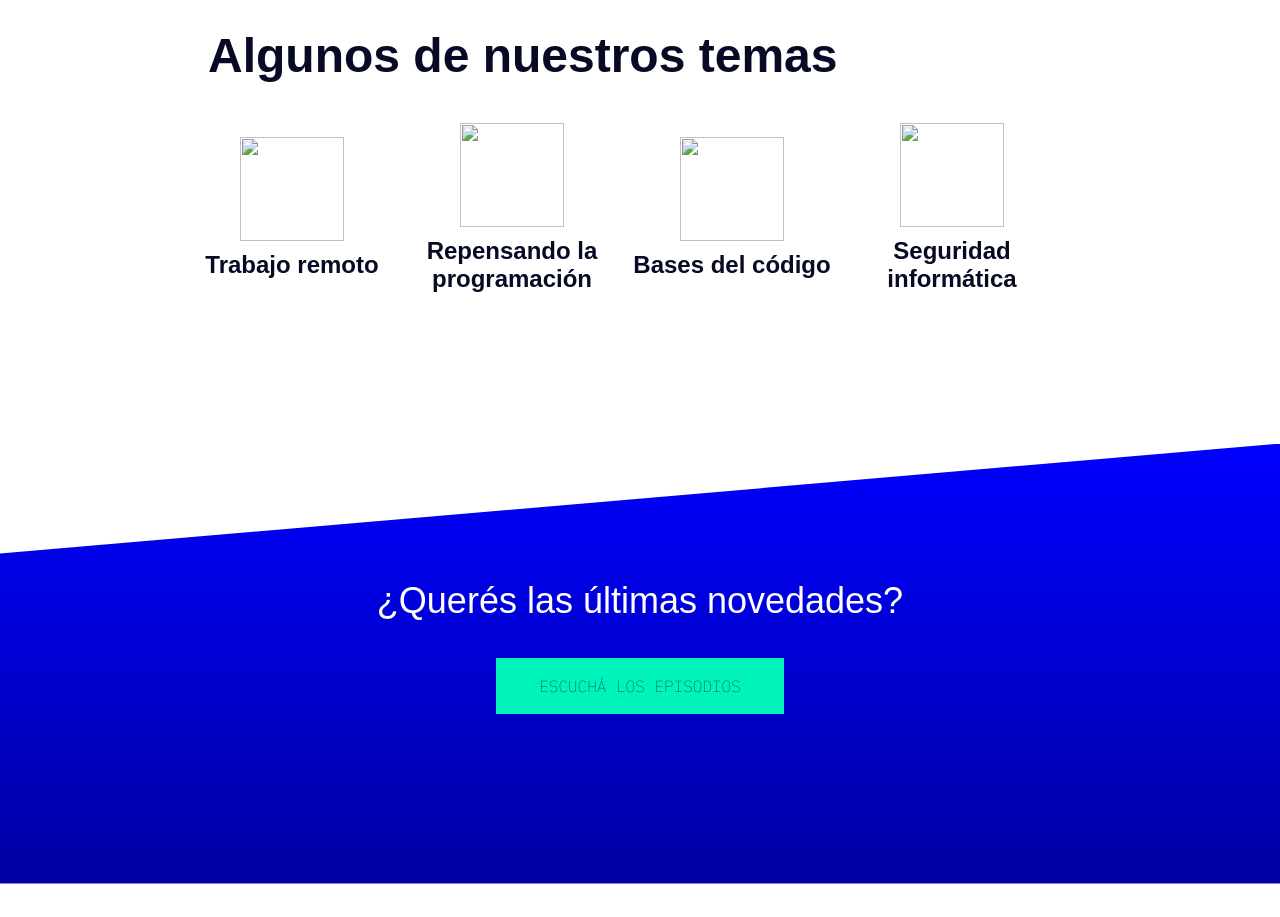
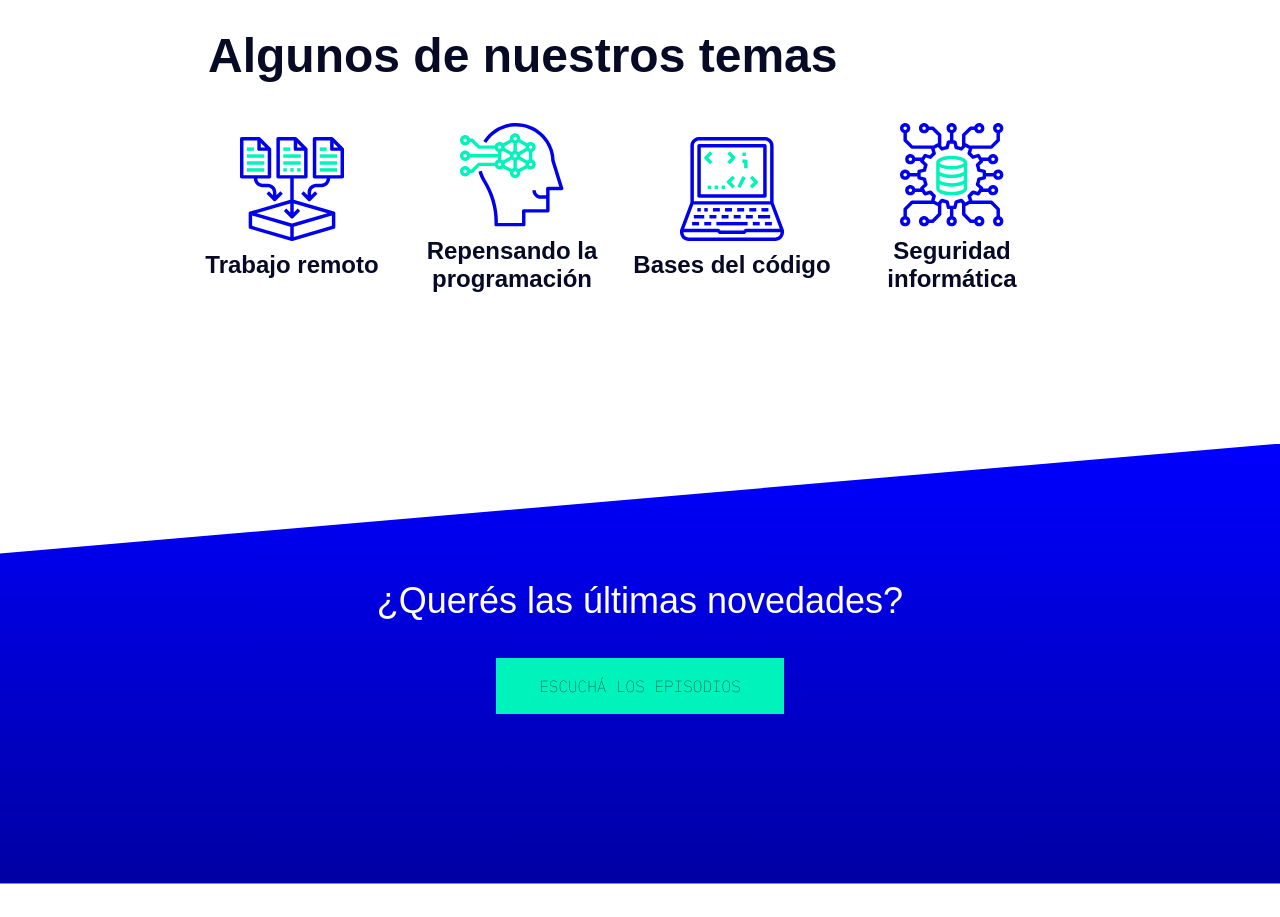
Before and after one commit to JhonyCarvajal/ProyectoUnoAcamica, a plain HTML site: page index.html in a window 1280 px wide. Shown: the part 2400-3317 px from the top of the page. Drawn offline with Linux system fonts and the light colour scheme; the site is published under a folder, as on GitHub Pages, so addresses that start at the root find nothing.

Commit message:
Rutas Relativas 2

```diff
--- a/index.html
+++ b/index.html
@@ -101,25 +101,25 @@
                     <h6>
                         Trabajo remoto
                     </h6>
-                    <img src="/images/icon1.svg" alt="">
+                    <img src="./images/icon1.svg" alt="">
                 </div>
                 <div>
                     <h6>
                         Repensando la programación
                     </h6>
-                    <img src="/images/icon2.svg" alt="">
+                    <img src="./images/icon2.svg" alt="">
                 </div>
                 <div>
                     <h6>
                         Bases del código
                     </h6>
-                    <img src="/images/icon3.svg" alt="">
+                    <img src="./images/icon3.svg" alt="">
                 </div>
                 <div>
                     <h6>
                         Seguridad informática
                     </h6>
-                    <img src="/images/icon4.svg" alt="">
+                    <img src="./images/icon4.svg" alt="">
                 </div>
             </div>
         </section>
```
